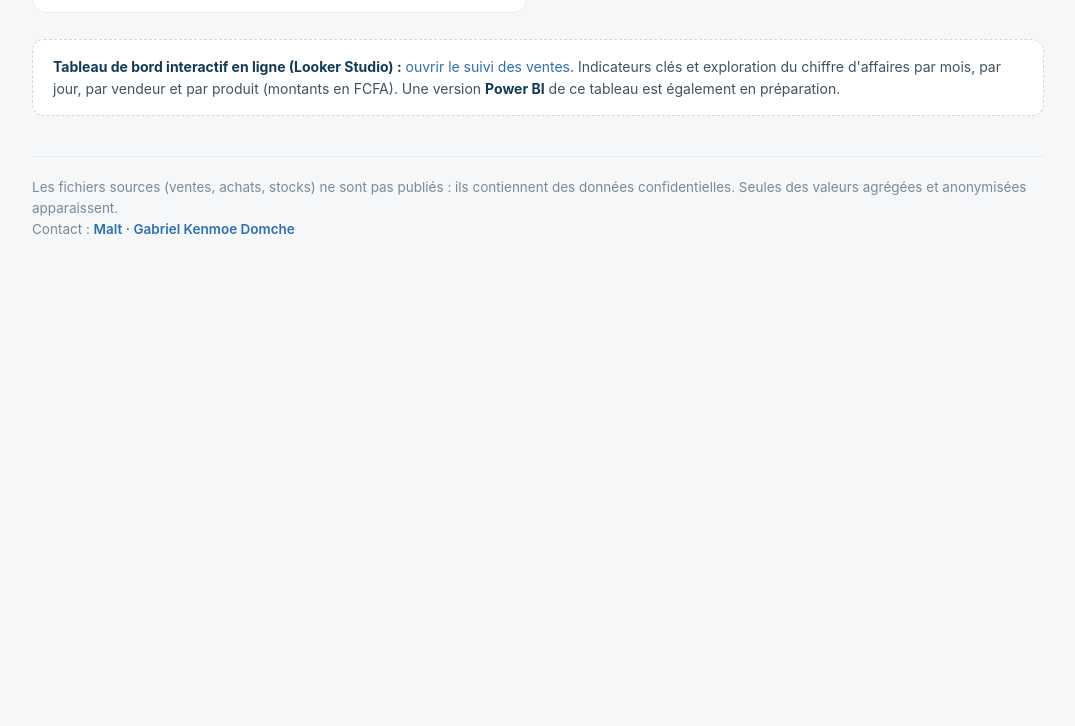
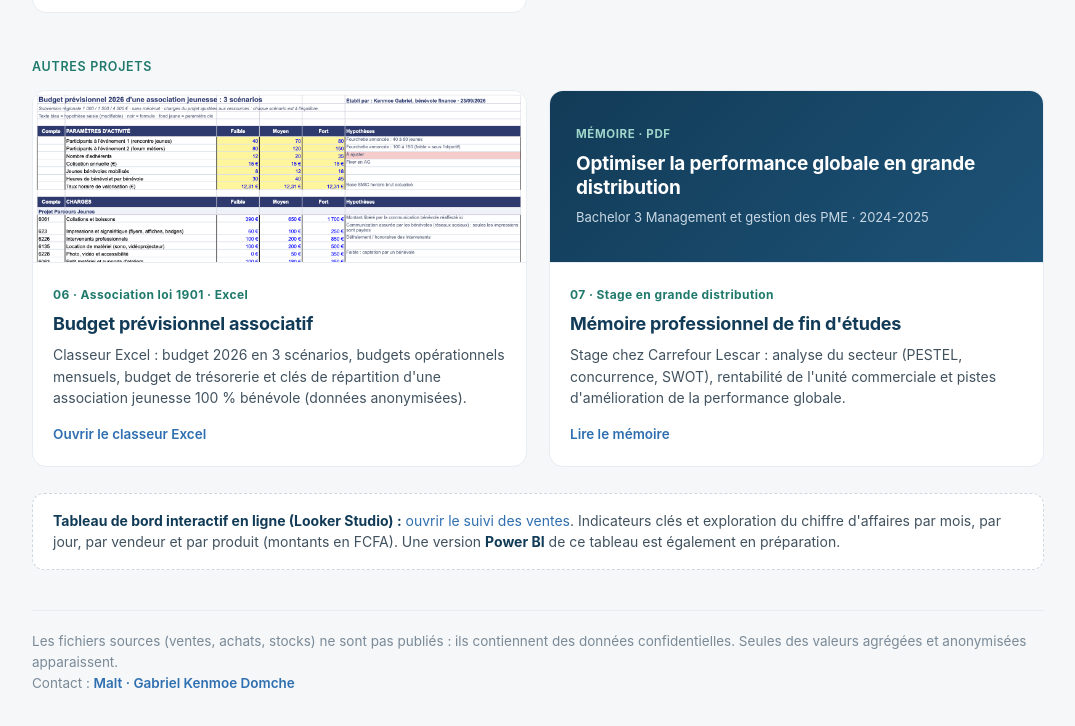
Before and after one commit to gabrielkemoe-glitch/controle-gestion-data-portfolio, a plain HTML site: page index.html in a window 1280 px wide. Shown: the part 1448-2174 px from the top of the page, without its empty margins (102-1177 px from the left). Before the commit the page ends 1760 px from the top, so only its background shows below. Drawn offline with Linux system fonts and the light colour scheme.

Commit message:
Ajoute le budget prévisionnel associatif et le mémoire professionnel au portfolio
Nouvelle rubrique « Autres projets » : classeur Excel anonymisé du budget
prévisionnel 2026 d'une association jeunesse (lien Google Sheets) et
mémoire de fin de Bachelor 3 sur la performance globale en grande
distribution (lien Drive).

Co-Authored-By: Claude Opus 5.5 <noreply@anthropic.com>

```diff
--- a/index.html
+++ b/index.html
@@ -28,6 +28,11 @@
   .card:hover{box-shadow:0 8px 26px rgba(18,59,87,.10);transform:translateY(-2px)}
   .thumb{height:172px;background:#eef2f6;border-bottom:1px solid var(--line);overflow:hidden}
   .thumb img{width:100%;height:100%;object-fit:cover;object-position:top center;display:block}
+  .doc-thumb{display:flex;flex-direction:column;justify-content:center;gap:8px;padding:22px 26px;
+    background:linear-gradient(135deg,var(--navy),#1d5378);color:#fff}
+  .doc-tag{font-size:11.5px;font-weight:700;letter-spacing:.6px;text-transform:uppercase;color:#9fd6cb}
+  .doc-title{font-size:19px;font-weight:700;line-height:1.25;letter-spacing:-.2px}
+  .doc-sub{font-size:13px;color:#c9d8e4}
   .body{padding:18px 20px 20px}
   .num{display:inline-block;font-size:12px;font-weight:700;color:var(--teal);letter-spacing:.4px}
   .card h2{font-size:18px;color:var(--navy);margin:4px 0 6px;letter-spacing:-.2px}
@@ -107,6 +112,35 @@
 
   </div>
 
+  <div class="kicker" style="margin-top:44px">Autres projets</div>
+  <div class="grid" style="margin-top:14px">
+
+    <a class="card" href="https://docs.google.com/spreadsheets/d/1CBfg_ygW3pTTrPHZ74z-2_d09zY9nLx2/edit?usp=sharing" target="_blank" rel="noopener">
+      <div class="thumb"><img src="projets/budget-previsionnel-association-2026.png" alt="Budget prévisionnel d'une association jeunesse (Excel)"></div>
+      <div class="body">
+        <span class="num">06 · Association loi 1901 · Excel</span>
+        <h2>Budget prévisionnel associatif</h2>
+        <p>Classeur Excel : budget 2026 en 3 scénarios, budgets opérationnels mensuels, budget de trésorerie et clés de répartition d'une association jeunesse 100&nbsp;% bénévole (données anonymisées).</p>
+        <span class="open">Ouvrir le classeur Excel</span>
+      </div>
+    </a>
+
+    <a class="card" href="https://drive.google.com/file/d/1saCJm_fdJr4-mOnpMCh7Hgg5Pl32MbC5/view?usp=sharing" target="_blank" rel="noopener">
+      <div class="thumb doc-thumb">
+        <span class="doc-tag">Mémoire · PDF</span>
+        <span class="doc-title">Optimiser la performance globale en grande distribution</span>
+        <span class="doc-sub">Bachelor 3 Management et gestion des PME · 2024-2025</span>
+      </div>
+      <div class="body">
+        <span class="num">07 · Stage en grande distribution</span>
+        <h2>Mémoire professionnel de fin d'études</h2>
+        <p>Stage chez Carrefour Lescar : analyse du secteur (PESTEL, concurrence, SWOT), rentabilité de l'unité commerciale et pistes d'amélioration de la performance globale.</p>
+        <span class="open">Lire le mémoire</span>
+      </div>
+    </a>
+
+  </div>
+
   <div class="soon">
     <b>Tableau de bord interactif en ligne (Looker Studio) :</b>
     <a href="https://datastudio.google.com/reporting/7a3b27f4-e9d1-40b9-a2c1-17c7f510c8d4" target="_blank" rel="noopener">ouvrir le suivi des ventes</a>.
```
Also changed, not shown: projets/budget-previsionnel-association-2026.png (added), 1 other file.
